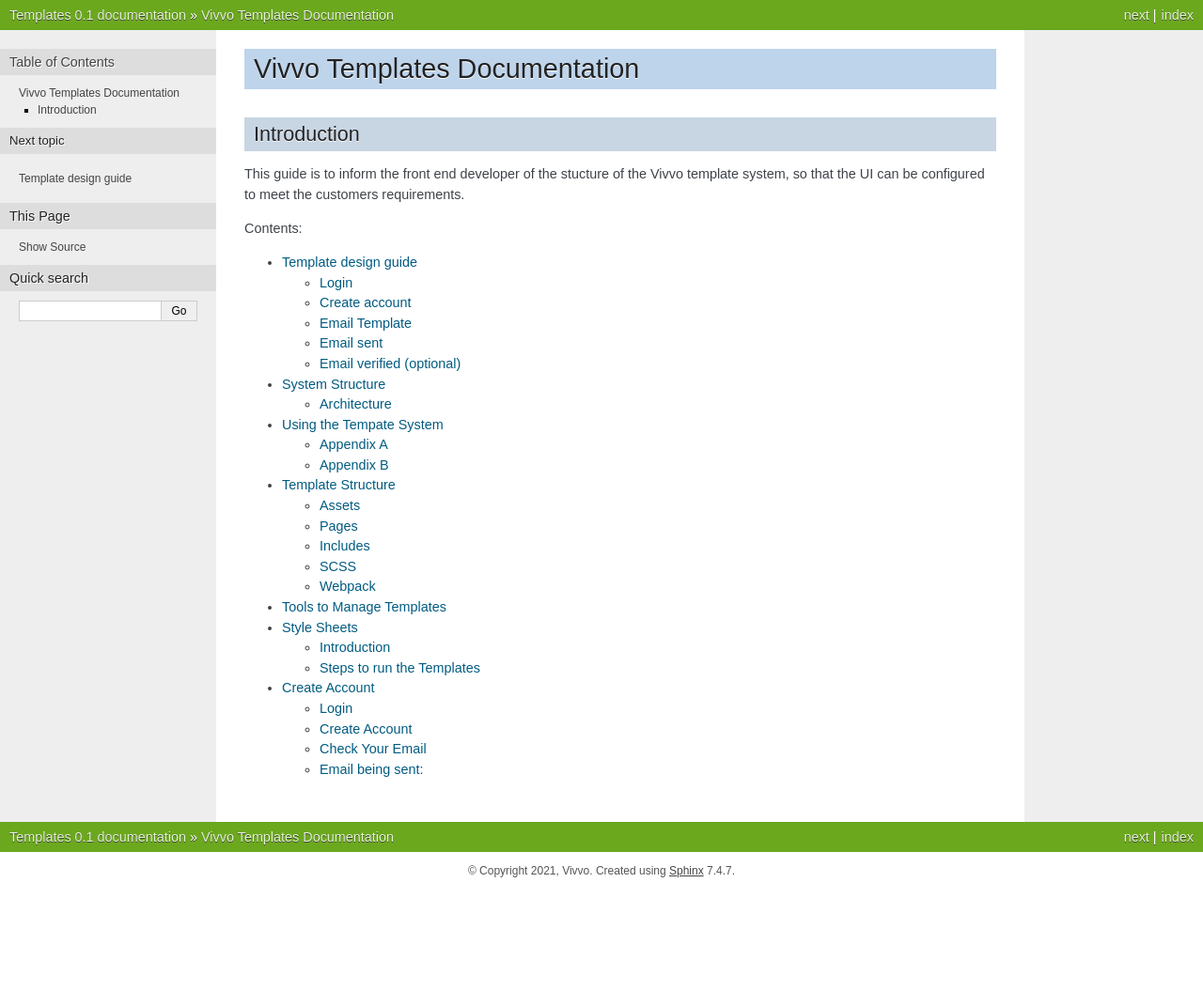
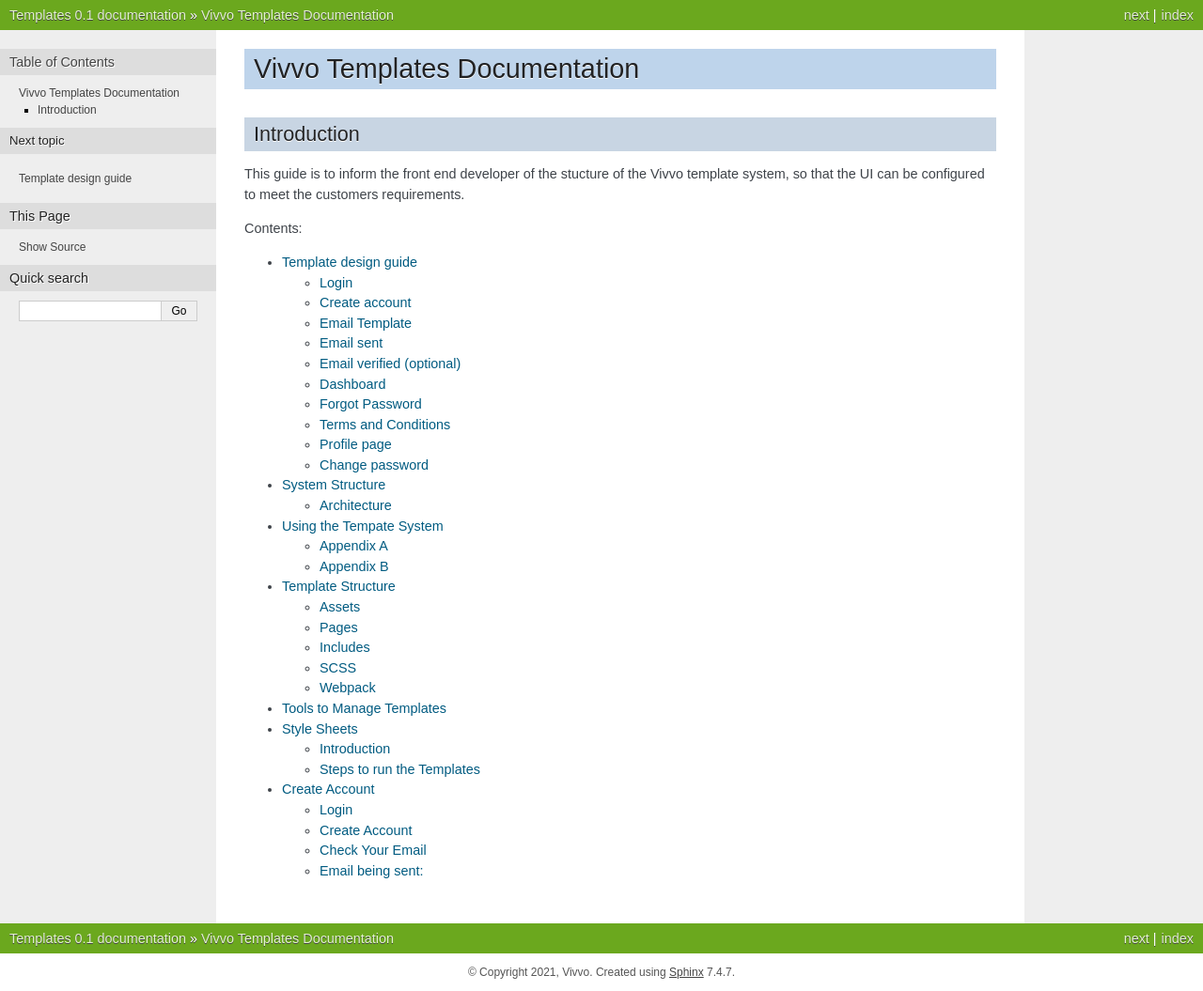
Before and after one commit to Vivvo/gnl-templates, a Sphinx documentation site: the page built from documentation/source/index.rst, in a window 1280 px wide. Shown: the whole page at 94% size. Built offline with Sphinx 7.4.7, drawn with Linux system fonts in a browser that asks for light colours; before the commit the page ends 947 px from its top, so only the background shows below that; some of the changed lines change nothing that is shown.

Commit message:
DOCS: Dashboard, forgot password, and T&C pages

```diff
--- a/documentation/source/template-design-guide.rst
+++ b/documentation/source/template-design-guide.rst
@@ -2,8 +2,9 @@
 Template design guide
 #####################
 
-| Feel free to include any style sheets or javascript for user experience purposes.
-| They will be included in your application's front end.
+| This page acts as a guide to any front-end designers that intend to edit the pages below.
+| Each section (or page) explains exactly what the back end is expecting the page to contain/send back in order for it to work.
+| Anything else on the page is under your creative control, and can be changed without issue.
 
 Login
 *****
@@ -138,3 +139,94 @@
 
 | This ``Email Verified`` page generally tells the user that their account has been verified successfully, and offers a link to the login page.
 | You can also omit the ``Email Verified`` page, leave the ``goto`` link blank, and the user will land on ``Login`` instead.
+
+Dashboard
+*********
+This page has no primary action, but it does display a number of important values to the user.
+Those values are:
+- `maintenanceMessage`
+   - A maintenance message that can be enabled or disabled to notify users of planned maintenance downtime.
+   - Structure:
+      .. code-block:: JSON
+
+         {
+            "maintenanceId",
+            "title",
+            "details",
+            "startDate",
+            "endDate"
+         }
+
+- `ServiceCards`
+   - A list of service card the user is subscribed to.
+   - Structure:
+      .. code-block:: JSON
+
+      {
+         "identityServiceCardId",
+         "identityId",
+         "serviceCardId",
+         "sortOrder",
+         "serviceCard",
+         "lightServiceCard",
+         "notificationCount"
+      }
+
+- `notificationCount`
+   - The amount of unread notifications for the user
+- `initials`
+   - The first and last initials of the user. For example, a user named Sherlock Holmes would receive S.H.
+- `primaryEmail`
+   - The primary email of the user.
+
+Forgot Password
+***************
+This page must contain a form with the following inputs
+
+    - Email
+    - csrf_token (hidden)
+
+
+Sample POST Body Object:
+
+.. code-block:: JSON
+   :linenos:
+
+    {
+        "csrf_token": "8c1807936b8753970dceb15a38850b35b4a909585bbdfa7181d4a6a9bda91b10",
+        "EmailAddress": "sherlock@holmes.com",
+    }
+
+
+Sample form inputs:
+
+.. code-block:: HTML
+   :linenos:
+
+    Form Input Fields:
+        <input type="email" maxlength="70" name="EmailAddress" value="" aria-label="Email Address">
+
+    Hidden csrf token:
+        <input id="csrfToken" type="hidden" name="csrf_token" value="{{ $token }}"/>
+
+
+
+As long as the form has inputs with name attributes that match the samples above, and the form's action is set to
+``/en/recovery/``
+, the ``csrf_token`` input will be populated, and the user will be sent a password recovery email.
+
+
+
+Terms and Conditions
+********************
+
+| This page displays the most up to date version of the Terms and Conditions connected to the application's policy in Citizen One.
+| To update the terms displayed, new markup or plain text can be entered into the Management application
+
+
+Profile page
+************
+
+
+Change password
+***************
```
